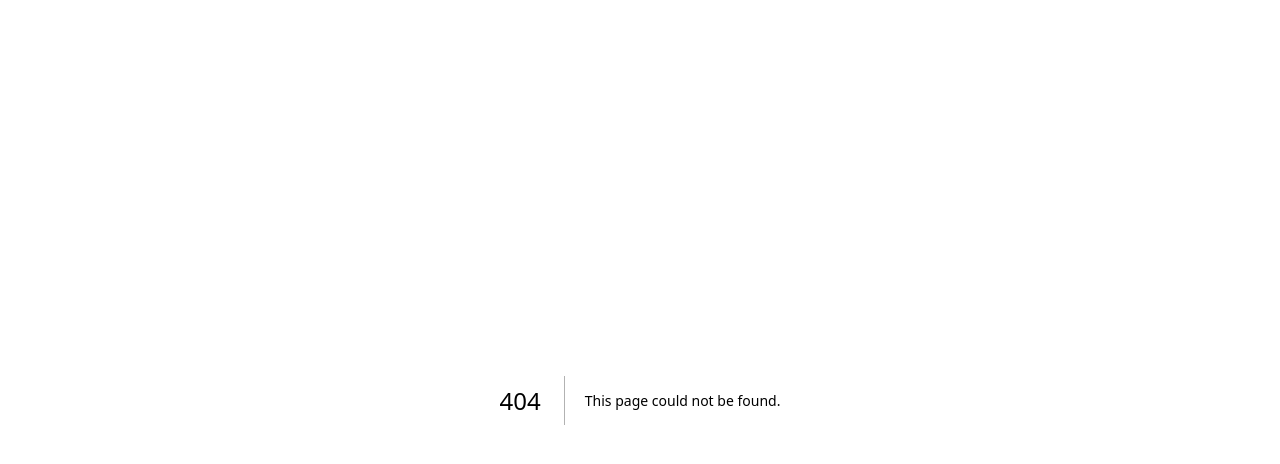
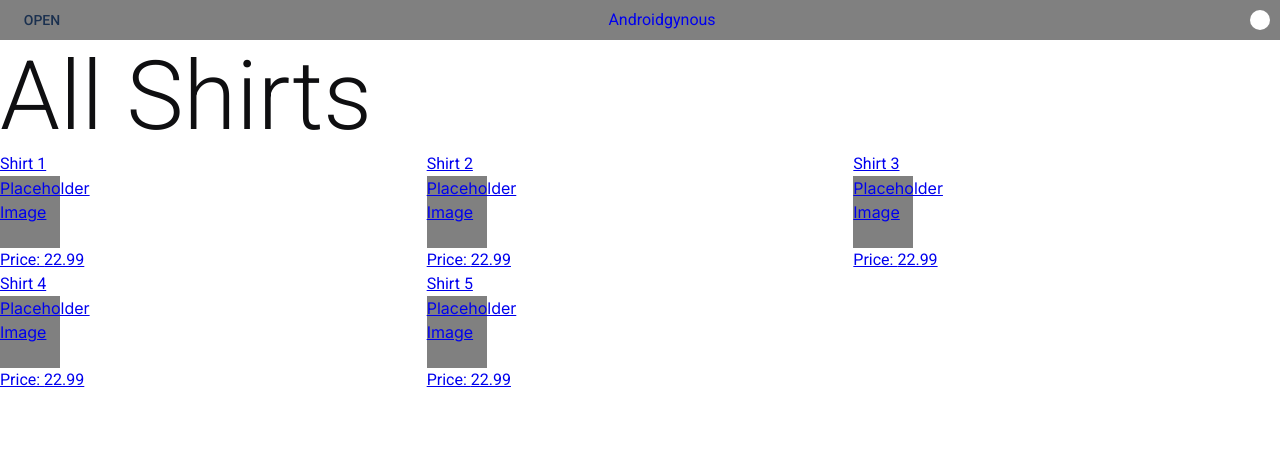
Before and after one commit to AustinWhitbeck/Androidgynous-Store, a Next.js app: page /shirts in a window 1280 px wide. Before the commit this address had no page. Shown: the top 464 px of the page. Built offline with nearby package versions, Linux system fonts and the light colour scheme.

Commit message:
Starting to add cart context, pages set up somewhat for routing and clickable buttons

```diff
--- a/package.json
+++ b/package.json
@@ -10,6 +10,7 @@
   },
   "dependencies": {
     "@emotion/react": "^11.11.1",
+    "@emotion/styled": "^11.11.0",
     "@mui/material": "^5.14.18",
     "@mui/styled-engine-sc": "^6.0.0-alpha.6",
     "next": "14.0.3",
--- a/src/app/layout.tsx
+++ b/src/app/layout.tsx
@@ -1,4 +1,6 @@
+import TopNavigation from '@/components/TopNavigation'
 import ThemeRegistry from '@/providers/ThemeRegistery'
+import { Stack } from '@mui/material'
 import type { Metadata } from 'next'
 import { Inter } from 'next/font/google'
 
@@ -6,8 +8,8 @@ import { Inter } from 'next/font/google'
 const inter = Inter({ subsets: ['latin'] })
 
 export const metadata: Metadata = {
-  title: 'Create Next App',
-  description: 'Generated by create next app',
+  title: 'Home',
+  description: 'Androidgynous Home Page',
 }
 
 export default function RootLayout({
@@ -18,7 +20,16 @@ export default function RootLayout({
   return (
     <html lang="en">
       {/* Note add prettier file */}
-      <ThemeRegistry>      <body className={inter.className}>{children}</body></ThemeRegistry>
+      <ThemeRegistry>
+        <body className={inter.className}>
+          <Stack sx={{  height: '100vh'}}>
+            <TopNavigation />
+            <Stack sx={{ height: '100%', overflowY: 'scroll'}}>
+              {children}
+            </Stack>
+          </Stack>
+          </body>
+      </ThemeRegistry>
     </html>
   )
 }
--- a/src/app/page.tsx
+++ b/src/app/page.tsx
@@ -1,7 +1,7 @@
 
 const HomePage = () => {
   return (
-    <div>Home Page</div>
+    <div>Welcome to Androidgynous</div>
   )
 }
 
--- /dev/null
+++ b/src/app/shirts/page.tsx
@@ -0,0 +1,60 @@
+import ProductPreviewCard from "@/components/ProductPreviewCard";
+import { ProductInfoShort } from "@/models";
+import { Grid, Stack, Typography } from "@mui/material"
+
+
+import { Metadata } from "next";
+
+export const metadata: Metadata = {
+    title: 'Shirts',
+    description: 'All Shirts Available',
+};
+
+const shirtDetailURL = '/shirts/details/';
+
+const mockShirtProducts: ProductInfoShort[] = [
+    {
+        name: 'Shirt 1',
+        price: 22.99,
+        productDetailLink: `${shirtDetailURL}1`,
+    },
+    {
+        name: 'Shirt 2',
+        price: 22.99,
+        productDetailLink: `${shirtDetailURL}2`,
+    },
+    {
+        name: 'Shirt 3',
+        price: 22.99,
+        productDetailLink: `${shirtDetailURL}3`,
+    },
+    {
+        name: 'Shirt 4',
+        price: 22.99,
+        productDetailLink: `${shirtDetailURL}4`,
+    },
+    {
+        name: 'Shirt 5',
+        price: 22.99,
+        productDetailLink: `${shirtDetailURL}5`,
+    },
+]
+
+const ShirtsPage = () => {
+  return (
+    <Stack>
+        <Typography variant="h1">All Shirts</Typography>
+        <Grid container xs={12}>
+            {mockShirtProducts.map((mockShirt) => {
+                return(
+                    <Grid item xs={12} sm={6} md={4}>
+                        <ProductPreviewCard {...mockShirt} />
+                    </Grid>
+                )
+            })}
+        </Grid>
+    </Stack>
+  )
+}
+
+export default ShirtsPage;
--- /dev/null
+++ b/src/components/ProductPreviewCard/index.tsx
@@ -0,0 +1,23 @@
+import { ProductInfoShort } from "@/models";
+import { Box, Stack, Typography } from "@mui/material";
+// import Image from "next/image";
+import Link from "next/link";
+
+const ProductPreviewCard = ({ name, price, productDetailLink}: ProductInfoShort) => {
+  return (
+    <Link href={productDetailLink} passHref >
+        <Stack sx={{ width: '100px', height: '120px'}}>
+            <Typography>{name}</Typography>
+            <Box sx={{ height: '100px', width: '60px'}}>
+                <Box sx={{ width: '100%', height: '100%', backgroundColor: 'gray'}}>
+                    Placeholder Image
+                </Box>
+            {/* <Image href={image} alt={altImageDescription} /> */}
+            </Box>
+            <Typography variant="body1">Price: {price}</Typography>
+        </Stack>
+    </Link>
+  )
+}
+
+export default ProductPreviewCard
--- a/src/components/TopNavigation/index.tsx
+++ b/src/components/TopNavigation/index.tsx
@@ -1,8 +1,35 @@
-import React from 'react'
+'use client';
+import { Box, Button, Drawer, Typography } from '@mui/material';
+import Link from 'next/link';
+import { usePathname } from 'next/navigation';
+import { useEffect, useState } from 'react';
 
 const TopNavigation = () => {
+  // Hooks
+  const url = usePathname();
+
+  // States
+  const [drawerOpen, setDrawerOpen] = useState<boolean>(false);
+  useEffect(() => {
+    setDrawerOpen(false);
+  }, [url])
   return (
-    <div>index</div>
+    <>
+      <Box sx={{ display: 'flex', alignItems: 'center', justifyContent: 'space-between', height: '40px', width: '100%', padding: '10px', backgroundColor: 'gray'}}>
+        <Button onClick={() => setDrawerOpen(true)}>Open</Button>
+        <Link href="/" style={{ textDecoration: 'none'}}>
+          <Typography> Androidgynous</Typography>
+        </Link>
+        <Link href="/cart" passHref>
+          <Box sx={{ borderRadius: '50%', backgroundColor: 'white', height: '20px', width: '20px'}}/>
+        </Link>
+      </Box>
+      <Drawer variant="temporary" open={drawerOpen} onClose={() => setDrawerOpen(false)} PaperProps={{ sx: { width: '200px'}}}>
+        <Link href="/shirts" passHref>
+          <Button onClick={() => console.log('navigate to new route')}>Shirts</Button>
+        </Link>
+      </Drawer>
+      </>
   )
 }
 
--- /dev/null
+++ b/src/models/index.tsx
@@ -0,0 +1,7 @@
+export type ProductInfoShort = {
+    name: string;
+    price: number;
+    // image: string;
+    // altImageDescription: string;
+    productDetailLink: string;
+}
```
Also changed, not shown: src/app/cart/loading.tsx (added, +8 -0 lines), src/app/cart/page.tsx (added, +17 -0 lines), src/app/shirts/details/[id]/page.tsx (added, +13 -0 lines), src/app/shirts/loading.tsx (added, +9 -0 lines), src/providers/CartContext.tsx (added, +42 -0 lines), 1 other file (tests, documents, lock files or other folders).
